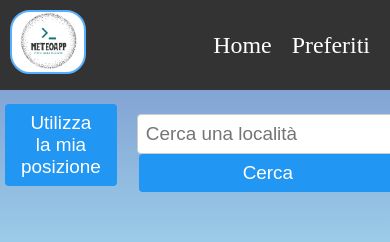
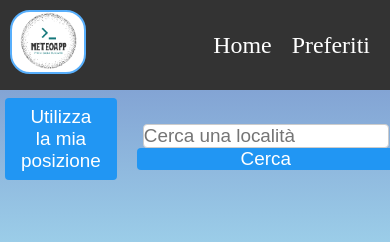
Before and after one commit to GabrieleMurgia/meteoApp, a React (Create React App) app: page / in a window 390 px wide. Shown: the top 242 px of the page. Built offline with nearby package versions, Linux system fonts and the light colour scheme; no server answers.

Commit message:
removed some padding from homepage to fit viewport

```diff
--- a/src/components/Navbar/Navbar.tsx
+++ b/src/components/Navbar/Navbar.tsx
@@ -6,7 +6,7 @@ export interface NavbarProps {}
 export const Navbar = (props: NavbarProps) => {
 
   const location = useLocation();
-  console.log(location.pathname)
+
 	return (
 		<>
   <nav className={classes["navbar"]} style={location.pathname === '/favorites' ? {position:'fixed'} : {position:'initial'}}>
--- a/src/views/Home/home.module.css
+++ b/src/views/Home/home.module.css
@@ -72,12 +72,12 @@
       gap:20px;
     }
     .search-button {
-      padding: 0.5rem 1rem;
+      padding: 0;
       cursor: pointer;
       width: calc(16rem + 0.5vw);
     }
     .search-input {
-      padding: 0.5rem;
+      padding: 0;
       margin-top: 1rem;
     }
    .search-container-bottom{
```
